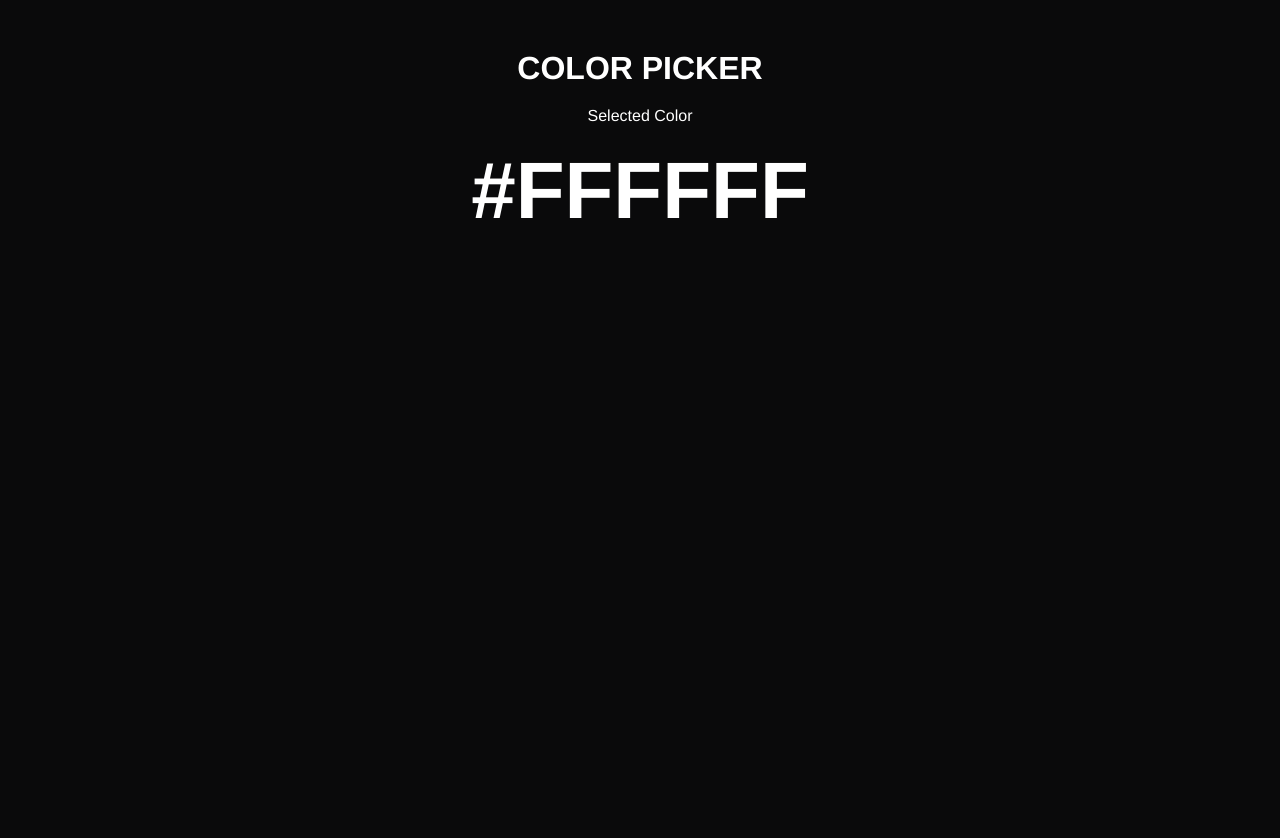
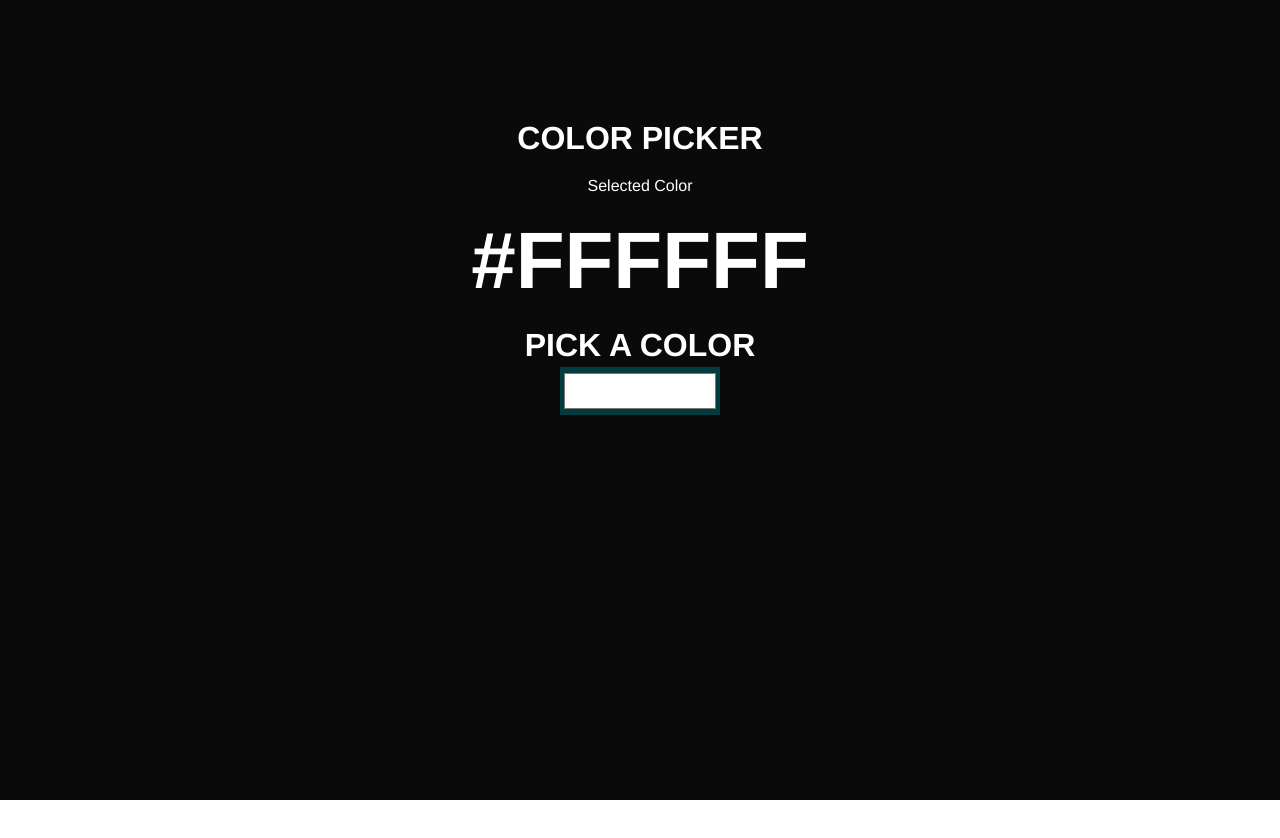
Before and after one commit to ezehkingsleyuchenna/color-picker-app-with-reactJs, a React (Vite) app: page / in a window 1280 px wide. Shown: the top 838 px of the page. After the commit the page ends 800 px from the top, so only its background shows below. Built offline with nearby package versions, Linux system fonts and the light colour scheme.

Commit message:
Update ColorPicker Component & styles.css

```diff
--- a/src/ColorPicker.jsx
+++ b/src/ColorPicker.jsx
@@ -3,11 +3,24 @@ import { useState } from 'react';
 export default function ColorPicker() {
     const [color, setColor] = useState("#FFFFFF");
 
+    function handleColorChange (e) {
+        const color = e.target.value;
+        const wrapper = document.querySelector('.wrapper');
+
+        setColor(color);
+        wrapper.style.backgroundColor = color;
+    }
+
     return (
         <div className="wrapper">
-            <h1>Color picker</h1>
-            <p>Selected Color</p>
-            <h2>{color}</h2>
+            <div className="container">
+                <h1>Color picker</h1>
+                <p>Selected Color</p>
+                <h2>{color}</h2>
+
+                <h1>Pick a color</h1>
+                <input type="color" value={color} onChange={handleColorChange} />
+            </div>
         </div>
     );
 }
--- a/src/assets/styles.css
+++ b/src/assets/styles.css
@@ -8,18 +8,27 @@
     width: 100wh;
     height: 100vh;
     background-color: rgb(10, 10, 11);
-    padding: 50px;
+    display: flex;
+    justify-content: center;
+}
+
+.container {
+    text-align: center;
+    background-color: rgb(10, 10, 11);
+    width: 50vw;
+    height: 40vh;
+    padding: 20px;
+    margin-top: 100px;
+    border-radius: 10px;
 }
 
 h1 {
     text-transform: uppercase;
     color: white;
-    text-align: center;
 }
 
 h2 {
     color: white;
-    text-align: center;
     margin-bottom: 20px;
     font-size: 5rem;
     font-weight: 700;
@@ -27,30 +36,17 @@ h2 {
 
 p {
     color: white;
-    text-align: center;
     margin-top: 20px;
     margin-bottom: 20px;
 }
 
-.flex {
-    display: flex;
-    justify-content: center;
-}
-
-.btn {
+input[type=color] {
     display: inline-block;
     width: 10rem;
     height: 3rem;
-    padding: 6px 8px;
+    padding: 2px;
     margin: 3px;
-    border-radius: 5px;
     border: none;
     background-color: rgb(2, 60, 62);
-    color: white;
     cursor: pointer;
-    transition: all .3s cubic-bezier(0.075, 0.82, 0.165, 1);
 }
-
-.btn:hover {
-    background-color: rgba(2, 60, 62, .5);
-}
```
